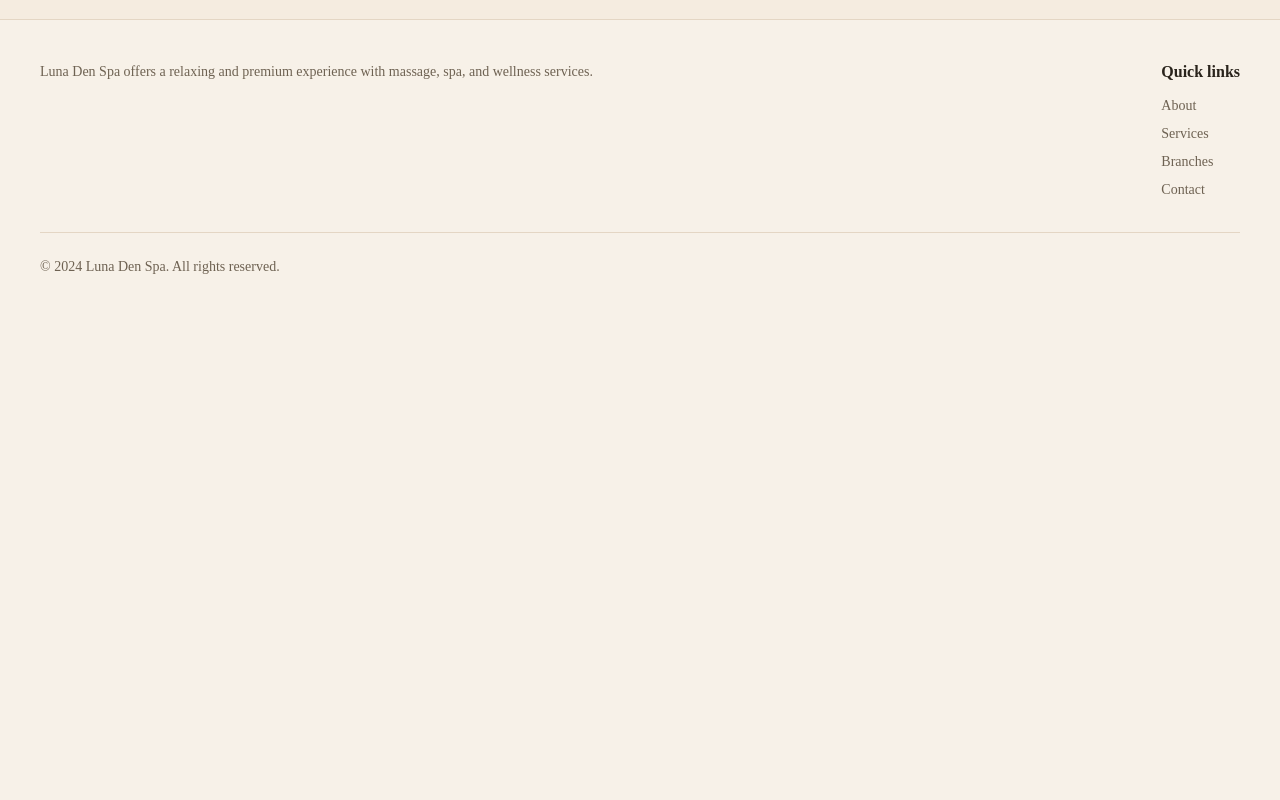
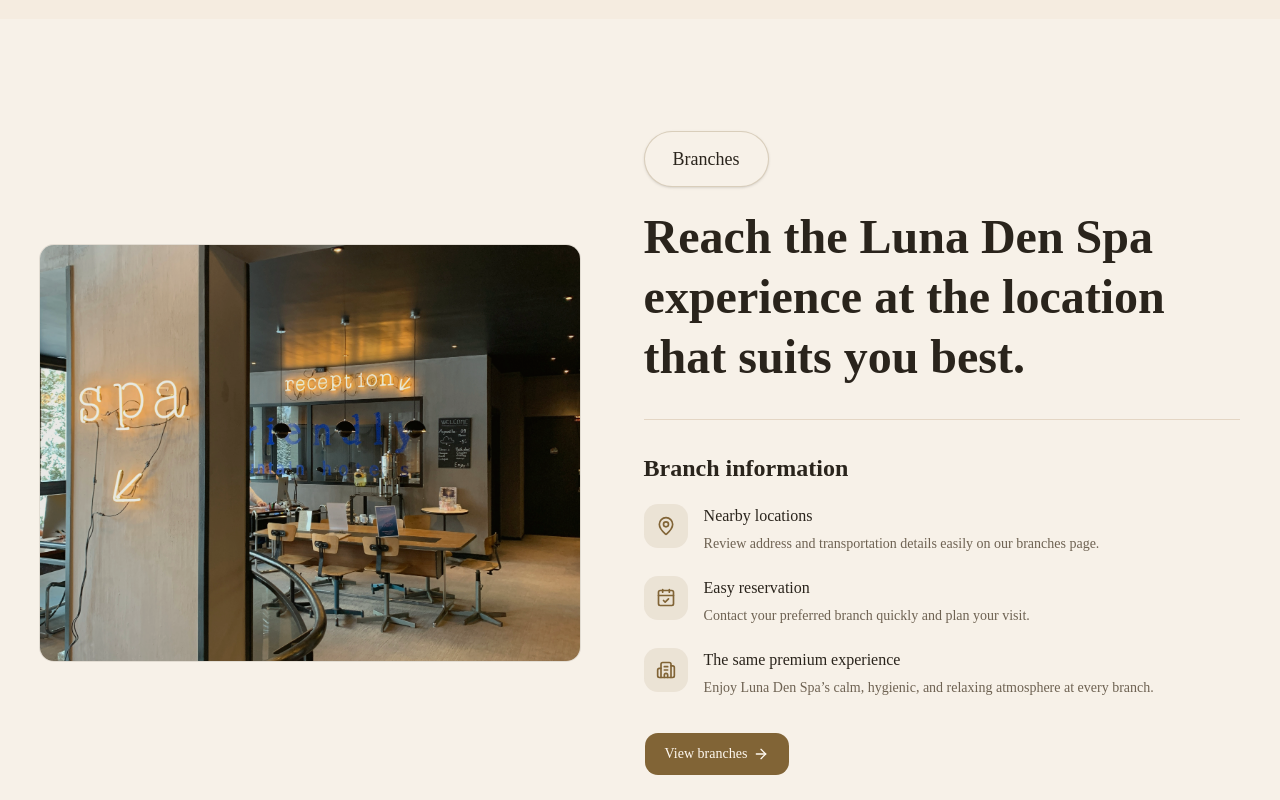
Before and after one commit to lunadenspaizmir/luna-den-spa-izmir, a Next.js app: page /en in a window 1280 px wide. Shown: the part 2340-3140 px from the top of the page. Before the commit the page ends 2657 px from the top, so only its background shows below. Built offline with nearby package versions, Linux system fonts and the light colour scheme.

Commit message:
add HomeBranches

```diff
--- a/messages/en.json
+++ b/messages/en.json
@@ -68,6 +68,27 @@
           "description": "Personalized relaxation sessions that support mental calm."
         }
       }
+    },
+    "branches": {
+      "badge": "Branches",
+      "intro": "Reach the Luna Den Spa experience at the location that suits you best.",
+      "title": "Branch information",
+      "imageAlt": "Luna Den Spa branches visual",
+      "detail": "View branches",
+      "items": {
+        "location": {
+          "title": "Nearby locations",
+          "description": "Review address and transportation details easily on our branches page."
+        },
+        "reservation": {
+          "title": "Easy reservation",
+          "description": "Contact your preferred branch quickly and plan your visit."
+        },
+        "experience": {
+          "title": "The same premium experience",
+          "description": "Enjoy Luna Den Spa’s calm, hygienic, and relaxing atmosphere at every branch."
+        }
+      }
     }
   }
 }
--- a/messages/tr.json
+++ b/messages/tr.json
@@ -68,6 +68,27 @@
           "description": "Zihinsel dinginliği destekleyen, kişiye özel rahatlama seansları."
         }
       }
+    },
+    "branches": {
+      "badge": "Şubelerimiz",
+      "intro": "Luna Den Spa deneyimine size en uygun lokasyonda ulaşın.",
+      "title": "Şube bilgileri",
+      "imageAlt": "Luna Den Spa şubelerimiz görseli",
+      "detail": "Şubeleri incele",
+      "items": {
+        "location": {
+          "title": "Size yakın lokasyonlar",
+          "description": "Adres ve ulaşım bilgilerini şubelerimiz sayfasında kolayca inceleyin."
+        },
+        "reservation": {
+          "title": "Kolay rezervasyon",
+          "description": "Tercih ettiğiniz şube için hızlıca iletişime geçin ve planınızı oluşturun."
+        },
+        "experience": {
+          "title": "Aynı premium deneyim",
+          "description": "Her şubede Luna Den Spa’nın sakin, hijyenik ve rahatlatıcı atmosferini yaşayın."
+        }
+      }
     }
   }
 }
--- a/src/features/anasayfa/components/HomeBranches.tsx
+++ b/src/features/anasayfa/components/HomeBranches.tsx
@@ -0,0 +1,97 @@
+import Image from "next/image";
+import { ArrowRight, Building2, CalendarCheck, MapPin } from "lucide-react";
+import { useTranslations } from "next-intl";
+
+import { Container } from "@/components/layout/primitives/container";
+import { Section } from "@/components/layout/primitives/section";
+import { Badge } from "@/components/ui/badge";
+import { Button } from "@/components/ui/button";
+import { Card, CardContent } from "@/components/ui/card";
+import { Separator } from "@/components/ui/separator";
+import { Link } from "@/i18n/navigation";
+
+const branches = [
+  {
+    key: "location",
+    icon: MapPin,
+  },
+  {
+    key: "reservation",
+    icon: CalendarCheck,
+  },
+  {
+    key: "experience",
+    icon: Building2,
+  },
+] as const;
+
+export function HomeBranches() {
+  const t = useTranslations("home.branches");
+
+  return (
+    <Section className="bg-background">
+      <Container>
+        <div className="grid items-center gap-10 lg:grid-cols-[0.95fr_1.05fr] lg:gap-16">
+          <Card className="relative min-h-104 rounded-lg p-0">
+            <CardContent className="relative min-h-104 overflow-hidden p-0">
+              <Image
+                src="/anasayfa/hizmetlerimiz.jpg"
+                alt={t("imageAlt")}
+                fill
+                sizes="(min-width: 1024px) 42vw, 100vw"
+                className="object-cover"
+              />
+              <div className="absolute inset-0 bg-[#3b2818]/10" />
+            </CardContent>
+          </Card>
+
+          <div>
+            <Badge
+              asChild
+              variant="outline"
+              className="h-14 rounded-full border-primary/25 bg-background px-7 text-lg font-medium text-foreground shadow-sm transition hover:border-primary/45 hover:bg-secondary"
+            >
+              <Link href="/subelerimiz">{t("badge")}</Link>
+            </Badge>
+
+            <p className="mt-5 max-w-2xl text-3xl font-semibold leading-tight text-foreground md:text-5xl">
+              {t("intro")}
+            </p>
+
+            <Separator className="my-8" />
+
+            <h2 className="text-xl font-semibold text-foreground md:text-2xl">
+              {t("title")}
+            </h2>
+
+            <div className="mt-5 grid gap-5">
+              {branches.map((branch) => (
+                <div key={branch.key} className="flex gap-4">
+                  <div className="flex size-11 shrink-0 items-center justify-center rounded-lg bg-primary/10 text-primary">
+                    <branch.icon className="size-5" />
+                  </div>
+
+                  <div>
+                    <h3 className="font-medium text-foreground">
+                      {t(`items.${branch.key}.title`)}
+                    </h3>
+                    <p className="mt-1 text-sm leading-6 text-muted-foreground">
+                      {t(`items.${branch.key}.description`)}
+                    </p>
+                  </div>
+                </div>
+              ))}
+            </div>
+
+            <Button asChild className="mt-8 h-11 px-5">
+              <Link href="/subelerimiz">
+                {t("detail")}
+                <ArrowRight className="size-4" />
+              </Link>
+            </Button>
+          </div>
+        </div>
+      </Container>
+    </Section>
+  );
+}
--- a/src/features/anasayfa/containers/HomePageWrapper.tsx
+++ b/src/features/anasayfa/containers/HomePageWrapper.tsx
@@ -1,4 +1,5 @@
 import { HomeAbout } from "@/features/anasayfa/components/HomeAbout";
+import { HomeBranches } from "@/features/anasayfa/components/HomeBranches";
 import { HomeHero } from "@/features/anasayfa/components/HomeHero";
 import { HomeServices } from "@/features/anasayfa/components/HomeServices";
 
@@ -8,6 +9,7 @@ export default function HomePageWrapper() {
       <HomeHero />
       <HomeAbout />
       <HomeServices />
+      <HomeBranches />
     </>
   );
 }
```
Also changed, not shown: public/anasayfa/hizmetlerimiz.jpg (added).
